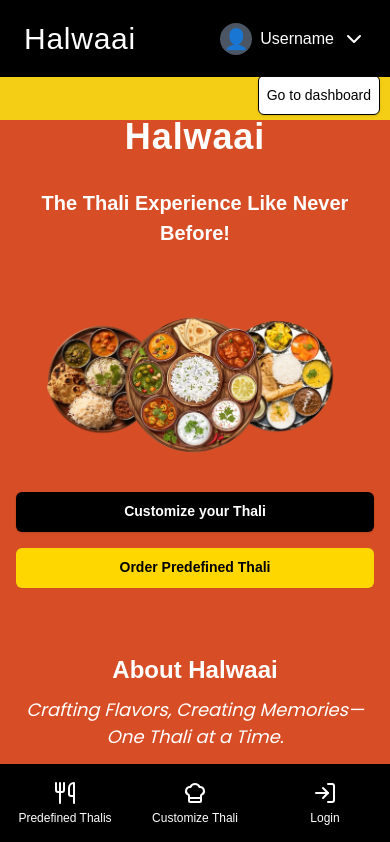
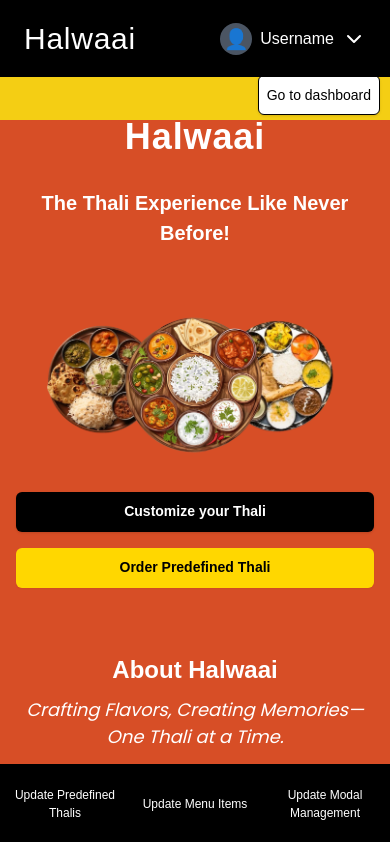
Before and after one commit to Ramsha42001/halwaai-ui, a Next.js app: page /admin in a window 390 px wide. Shown: the top 842 px of the page. Built offline with nearby package versions, Linux system fonts and the light colour scheme; a web font is replaced by a local one.

Commit message:
added admin nav component

```diff
--- a/src/app/admin/layout.tsx
+++ b/src/app/admin/layout.tsx
@@ -1,5 +1,5 @@
 // app/user/layout.tsx
-import BottomNav from "@/components/bottomNav/page";
+import AdminNav from "@/components/adminNav/page";
 import Header from "@/components/uheader/page";
 import { ToastProvider } from "@/components/ui/toast"
 
@@ -8,7 +8,7 @@ export default function AdminLayout({ children }: { children: React.ReactNode })
       <>
       <ToastProvider>
          <Header />
-         <BottomNav />
+         <AdminNav />
          <div className="bg-foreground w-[100%] h-auto min-h-[100vh]">
             {children}
          </div>
--- /dev/null
+++ b/src/components/adminNav/page.tsx
@@ -0,0 +1,42 @@
+'use client'
+
+import Link from 'next/link'
+import { usePathname } from 'next/navigation'
+import { Utensils, ChefHat, LogIn } from 'lucide-react'
+
+export default function AdminNav() {
+  const pathname = usePathname()
+
+  return (
+    <nav className="fixed bottom-0 left-0 right-0 bg-black text-white z-50 md:hidden">
+      <div className="flex justify-around items-center h-20 max-w-md mx-auto">
+        <Link
+          href="/admin/predefinedThaalis"
+          className={`flex flex-col items-center space-y-1 w-1/3 p-2 ${
+            pathname === '/admin/predefinedThaalis' ? 'text-primary' : 'text-white'
+          }`}
+        >
+          <span className="text-xs text-center">Update Predefined Thalis</span>
+        </Link>
+
+        <Link
+          href="/admin/menuItems"
+          className={`flex flex-col items-center space-y-1 w-1/3 p-2 ${
+            pathname === '/admin/menuItems' ? 'text-primary' : 'text-white'
+          }`}
+        >
+          <span className="text-xs text-center">Update Menu Items</span>
+        </Link>
+
+        <Link
+          href="/admin/modalManagement"
+          className={`flex flex-col items-center space-y-1 w-1/3 p-2 ${
+            pathname === '/login' ? 'text-primary' : 'text-white'
+          }`}
+        >
+          <span className="text-xs text-center">Update Modal Management</span>
+        </Link>
+      </div>
+    </nav>
+  )
+}
```
